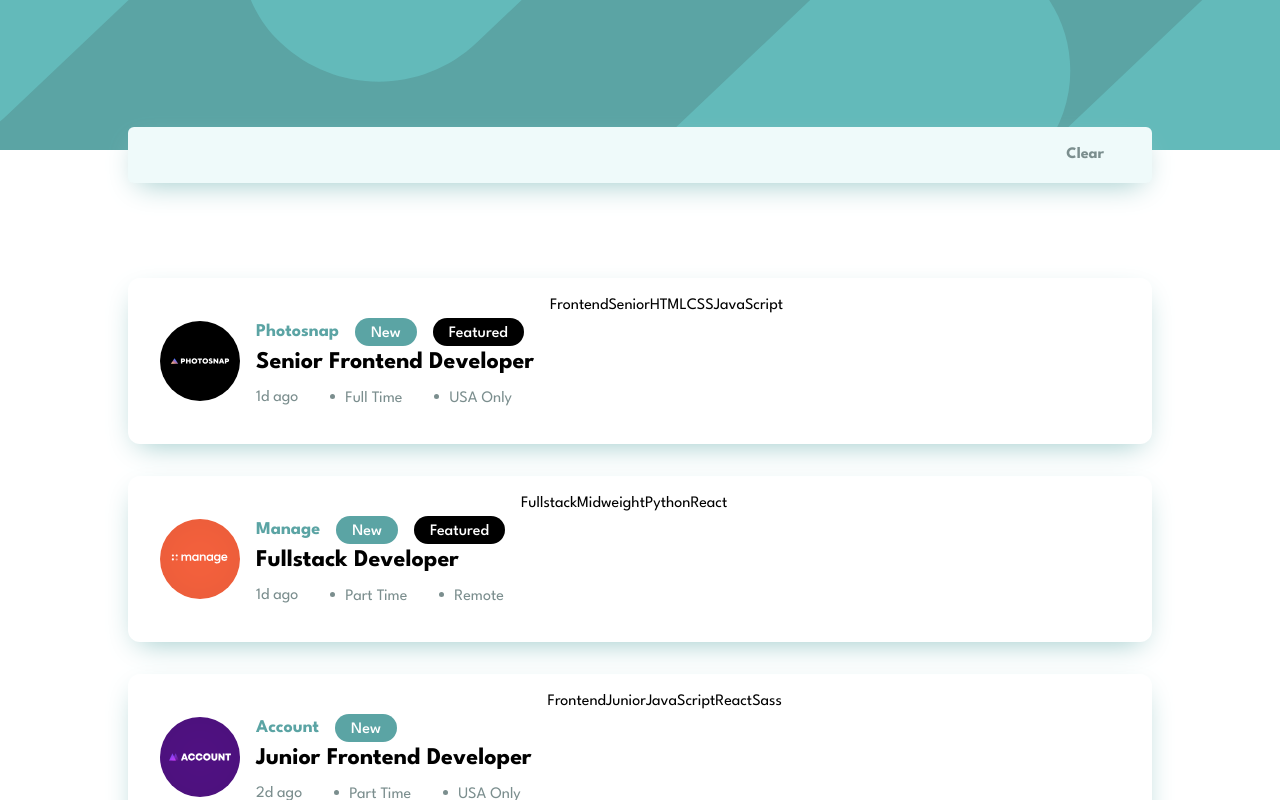
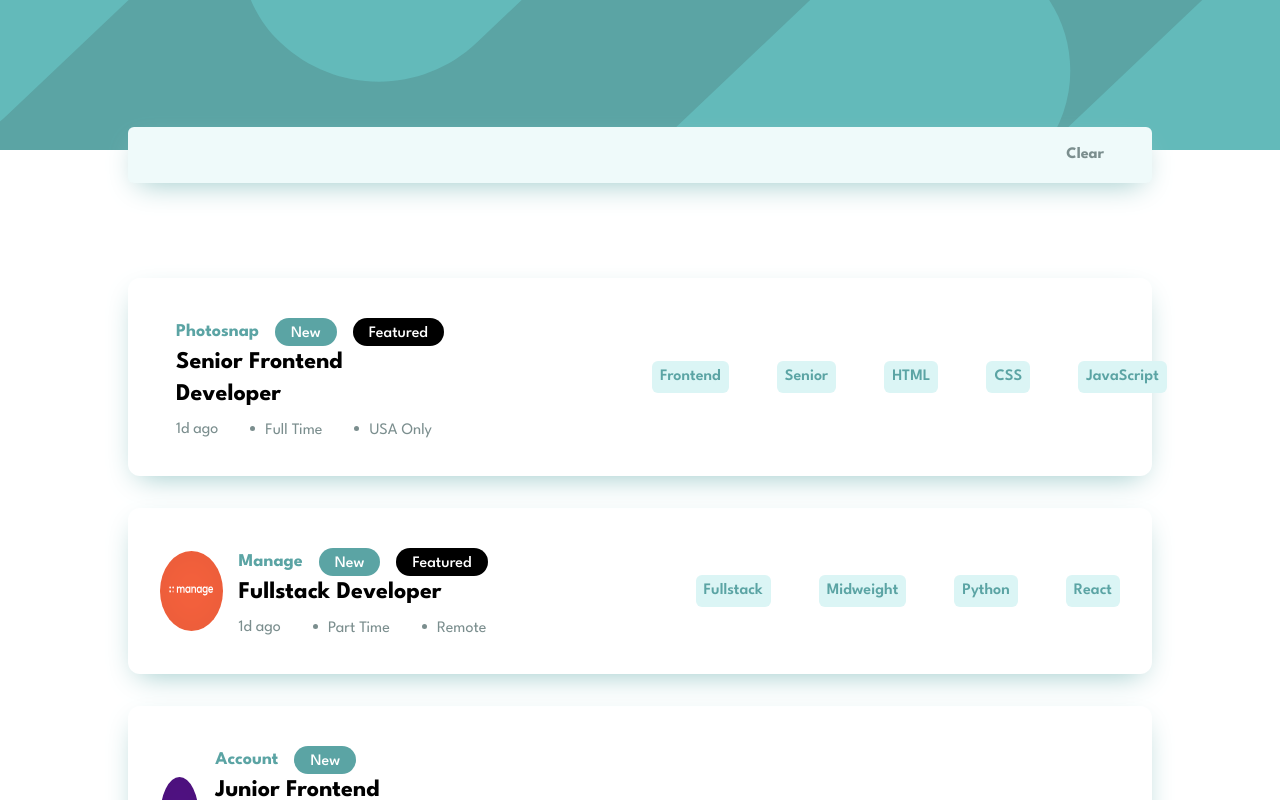
Before and after one commit to azanra/static-job-listing, a React (Vite) app: page / in a window 1280 px wide. Shown: the top 800 px of the page. Built offline with nearby package versions, Linux system fonts and the light colour scheme.

Commit message:
Style the filter button

```diff
--- a/src/component/filter.jsx
+++ b/src/component/filter.jsx
@@ -5,7 +5,7 @@
   const { role, level, languages, tools } = info;
   return (
     <>
-      <div>
+      <div className="center ml-[20%] gap-12">
         {role && <FilterButton value={role} type="role" />}
         {level && <FilterButton value={level} type="level" />}
         {languages.length > 0 &&
@@ -45,6 +45,7 @@
             filterValue: value,
           });
         }}
+        className="bg-(--Light-Grayish-Cyan) text-(---Desaturated-Dark-Cyan) font-semibold px-2 py-1 cursor-pointer hover:bg-(---Desaturated-Dark-Cyan) hover:text-white rounded-md"
       >
         {value}
       </button>
```
